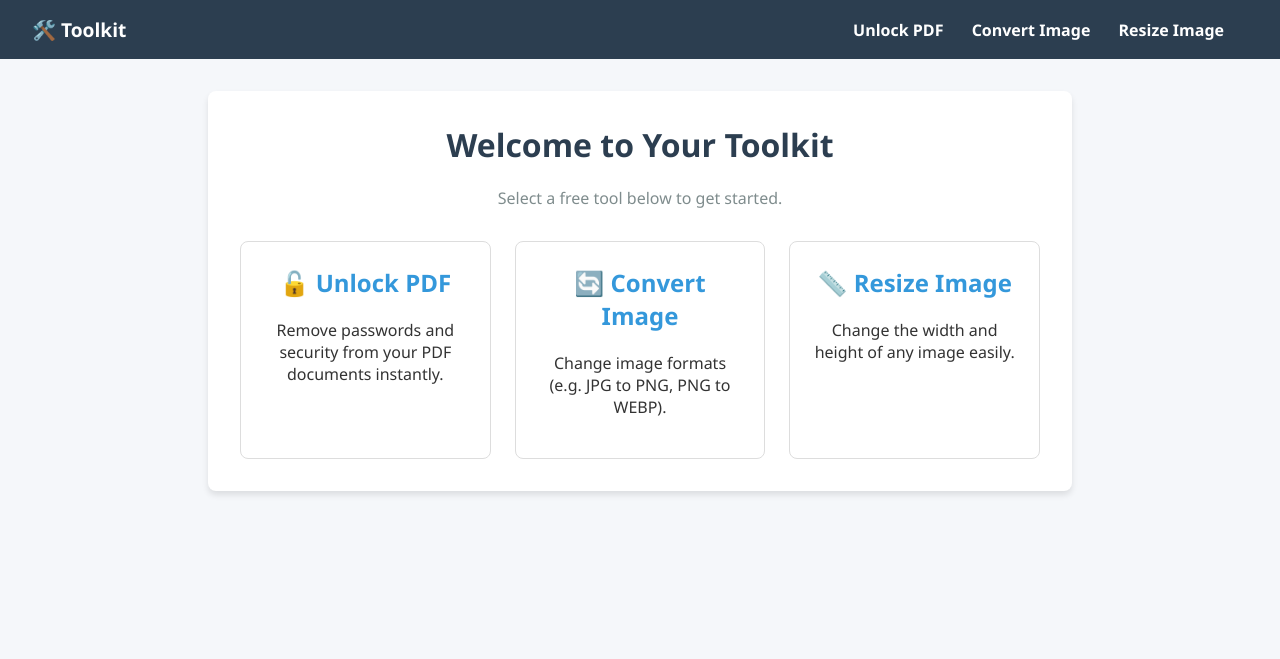
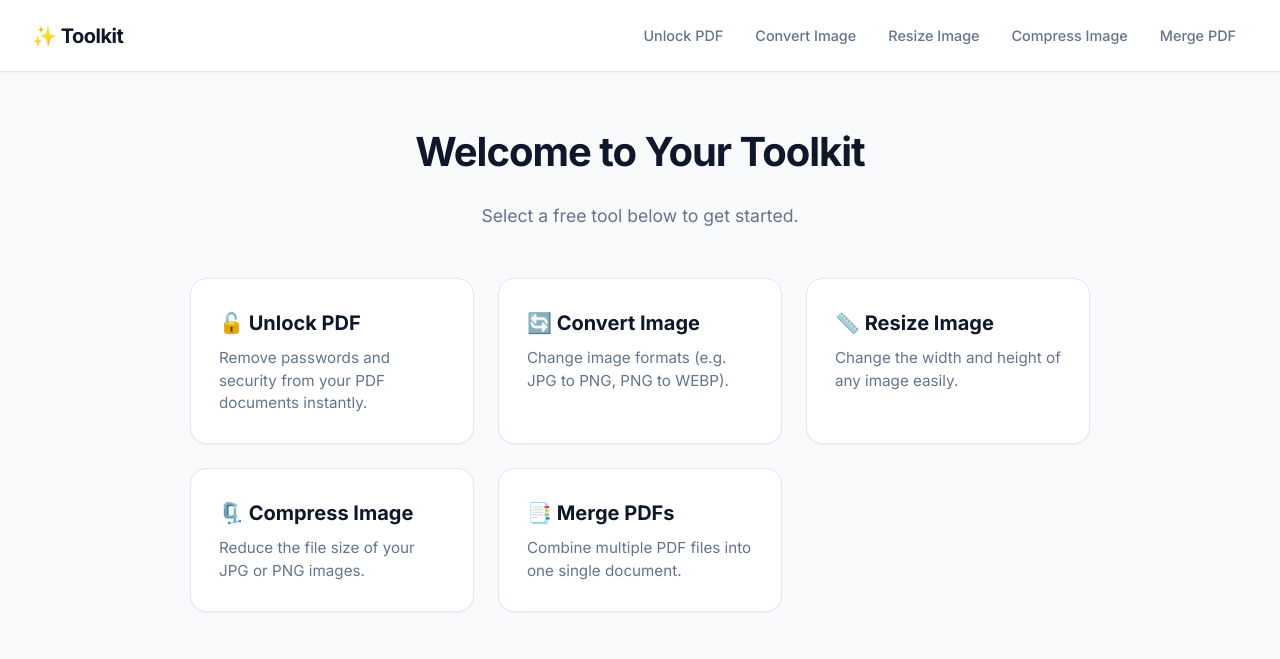
Before and after one commit to mathewsageorge/pdf-unlocker, a Flask app: page / in a window 1280 px wide. Shown: the top 659 px of the page. Run offline with Flask 3, Linux system fonts and the light colour scheme.

Commit message:
Massive modern UI overhaul

```diff
--- a/app.py
+++ b/app.py
@@ -150,5 +150,82 @@ def resize_image():
 
     return render_template('resize_image.html')
 
+@app.route('/compress-image', methods=['GET', 'POST'])
+def compress_image():
+    if request.method == 'POST':
+        if 'image_file' not in request.files:
+            flash('No file part')
+            return redirect(request.url)
+
+        file = request.files['image_file']
+        quality = request.form.get('quality', 60)
+
+        if file.filename == '':
+            flash('No selected file')
+            return redirect(request.url)
+
+        if file:
+            filename = secure_filename(file.filename)
+            input_filepath = os.path.join(UPLOAD_FOLDER, filename)
+            file.save(input_filepath)
+
+            try:
+                img = Image.open(input_filepath)
+                if img.mode in ('RGBA', 'P') and img.format in ('JPEG', 'JPG'):
+                    img = img.convert('RGB')
+
+                output_filename = f"compressed_{filename}"
+                output_filepath = os.path.join(UPLOAD_FOLDER, output_filename)
+
+                img.save(output_filepath, optimize=True, quality=int(quality))
+
+                return send_file(output_filepath, as_attachment=True, download_name=output_filename)
+            except Exception as e:
+                flash(f'An error occurred: {str(e)}')
+                return redirect(request.url)
+
+    return render_template('compress_image.html')
+
+@app.route('/merge-pdf', methods=['GET', 'POST'])
+def merge_pdf():
+    if request.method == 'POST':
+        files = request.files.getlist('pdf_files')
+
+        if not files or files[0].filename == '':
+            flash('No files selected')
+            return redirect(request.url)
+
+        try:
+            writer = PdfWriter()
+
+            for file in files:
+                if file and allowed_file(file.filename, {'pdf'}):
+                    filename = secure_filename(file.filename)
+                    filepath = os.path.join(UPLOAD_FOLDER, filename)
+                    file.save(filepath)
+
+                    reader = PdfReader(filepath)
+                    if reader.is_encrypted:
+                        flash(f'Cannot merge encrypted PDF: {filename}')
+                        return redirect(request.url)
+
+                    for page in reader.pages:
+                        writer.add_page(page)
+
+            output_filename = "merged_document.pdf"
+            output_filepath = os.path.join(UPLOAD_FOLDER, output_filename)
+
+            with open(output_filepath, "wb") as f:
+                writer.write(f)
+
+            return send_file(output_filepath, as_attachment=True, download_name=output_filename)
+        except Exception as e:
+            flash(f'An error occurred: {str(e)}')
+            return redirect(request.url)
+
+    return render_template('merge_pdf.html')
+
+
+
 if __name__ == '__main__':
     app.run(debug=True, port=5000)
--- a/templates/base.html
+++ b/templates/base.html
@@ -2,155 +2,336 @@
 <html lang="en">
 <head>
     <meta charset="UTF-8">
-    <meta name="viewport" content="width=device-width, initial-scale=1.0">
-    <title>{% block title %}Multi-Tool{% endblock %}</title>
+    <meta name="viewport" content="width=device-width, initial-scale=1.0, maximum-scale=1.0, user-scalable=no">
+    <title>{% block title %}Toolkit{% endblock %}</title>
+    <link rel="preconnect" href="https://fonts.googleapis.com">
+    <link rel="preconnect" href="https://fonts.gstatic.com" crossorigin>
+    <link href="https://fonts.googleapis.com/css2?family=Inter:wght@400;500;600;700&display=swap" rel="stylesheet">
     <style>
+        :root {
+            --bg-color: #f8fafc;
+            --surface-color: #ffffff;
+            --primary: #4f46e5;
+            --primary-hover: #4338ca;
+            --text-main: #0f172a;
+            --text-muted: #64748b;
+            --border-color: #e2e8f0;
+            --ring-color: rgba(79, 70, 229, 0.3);
+        }
+
         body {
-            font-family: 'Segoe UI', Tahoma, Geneva, Verdana, sans-serif;
-            background-color: #f5f7fa;
-            color: #333;
+            font-family: 'Inter', sans-serif;
+            background-color: var(--bg-color);
+            color: var(--text-main);
             margin: 0;
             padding: 0;
+            line-height: 1.6;
+            -webkit-font-smoothing: antialiased;
         }
+
+        /* Modern Navigation */
         nav {
-            background-color: #2c3e50;
-            color: white;
+            background-color: var(--surface-color);
             padding: 1rem 2rem;
             display: flex;
             justify-content: space-between;
             align-items: center;
+            border-bottom: 1px solid var(--border-color);
+            box-shadow: 0 1px 3px rgba(0,0,0,0.05);
+            position: sticky;
+            top: 0;
+            z-index: 100;
         }
-        nav a {
-            color: white;
+
+        .nav-brand {
+            font-size: 1.25rem;
+            font-weight: 700;
+            color: var(--text-main);
             text-decoration: none;
-            margin-right: 1.5rem;
-            font-weight: bold;
+            display: flex;
+            align-items: center;
+            gap: 0.5rem;
+            letter-spacing: -0.025em;
         }
-        nav a:hover {
-            text-decoration: underline;
+
+        .nav-links {
+            display: flex;
+            gap: 0.5rem;
         }
+
+        .nav-links a {
+            color: var(--text-muted);
+            text-decoration: none;
+            font-weight: 500;
+            font-size: 0.9rem;
+            padding: 0.5rem 0.75rem;
+            border-radius: 6px;
+            transition: all 0.2s ease;
+        }
+
+        .nav-links a:hover, .nav-links a.active {
+            color: var(--primary);
+            background-color: #f1f5f9;
+        }
+
+        /* Container & Cards */
         .container {
-            max-width: 800px;
-            margin: 2rem auto;
-            background-color: white;
-            padding: 2rem;
-            border-radius: 8px;
-            box-shadow: 0 4px 6px rgba(0, 0, 0, 0.1);
+            max-width: 900px;
+            margin: 3rem auto;
+            padding: 0 1.5rem;
         }
+
+        .content-box {
+            background-color: var(--surface-color);
+            padding: 2.5rem;
+            border-radius: 16px;
+            box-shadow: 0 4px 6px -1px rgba(0, 0, 0, 0.05), 0 2px 4px -1px rgba(0, 0, 0, 0.03);
+            border: 1px solid var(--border-color);
+            max-width: 500px;
+            margin: 0 auto;
+        }
+
         h1 {
+            color: var(--text-main);
+            margin-top: 0;
+            font-size: 1.75rem;
+            font-weight: 700;
+            margin-bottom: 1.5rem;
             text-align: center;
-            color: #2c3e50;
-            margin-top: 0;
+            letter-spacing: -0.025em;
         }
+
+        /* Forms */
         .form-group {
             margin-bottom: 1.5rem;
         }
+
         label {
             display: block;
             margin-bottom: 0.5rem;
-            font-weight: bold;
+            font-weight: 600;
+            font-size: 0.9rem;
+            color: var(--text-main);
         }
+
         input[type="file"],
         input[type="text"],
         input[type="password"],
         input[type="number"],
         select {
             width: 100%;
+            padding: 0.75rem 1rem;
+            border: 1px solid var(--border-color);
+            border-radius: 8px;
+            background-color: var(--bg-color);
+            box-sizing: border-box;
+            font-family: inherit;
+            font-size: 0.95rem;
+            color: var(--text-main);
+            transition: all 0.2s;
+        }
+
+        input:focus, select:focus {
+            outline: none;
+            border-color: var(--primary);
+            box-shadow: 0 0 0 3px var(--ring-color);
+            background-color: var(--surface-color);
+        }
+
+        input[type="file"] {
             padding: 0.5rem;
-            border: 1px solid #ccc;
-            border-radius: 4px;
-            box-sizing: border-box;
+            background-color: var(--surface-color);
         }
+
+        input[type="file"]::file-selector-button {
+            background-color: #f1f5f9;
+            border: 1px solid var(--border-color);
+            border-radius: 6px;
+            padding: 0.4rem 0.8rem;
+            font-weight: 600;
+            font-size: 0.85rem;
+            color: var(--text-main);
+            cursor: pointer;
+            transition: all 0.2s;
+            margin-right: 1rem;
+        }
+
+        input[type="file"]::file-selector-button:hover {
+            background-color: #e2e8f0;
+        }
+
+        small {
+            display: block;
+            margin-top: 0.5rem;
+            color: var(--text-muted);
+            font-size: 0.85rem;
+        }
+
+        /* Buttons */
         button {
             width: 100%;
-            padding: 0.75rem;
-            background-color: #3498db;
+            padding: 0.875rem;
+            background: linear-gradient(135deg, var(--primary) 0%, #6366f1 100%);
             color: white;
             border: none;
-            border-radius: 4px;
+            border-radius: 8px;
             font-size: 1rem;
+            font-weight: 600;
             cursor: pointer;
-            transition: background-color 0.3s;
+            transition: all 0.2s ease;
+            box-shadow: 0 4px 6px -1px rgba(79, 70, 229, 0.2);
+            margin-top: 0.5rem;
         }
+
         button:hover {
-            background-color: #2980b9;
+            transform: translateY(-1px);
+            box-shadow: 0 6px 8px -1px rgba(79, 70, 229, 0.3);
+            background: linear-gradient(135deg, var(--primary-hover) 0%, #4f46e5 100%);
         }
+
+        button:active {
+            transform: translateY(0);
+        }
+
+        /* Flashes */
         .flashes {
             list-style-type: none;
             padding: 0;
-            margin-bottom: 1rem;
+            margin-bottom: 1.5rem;
+            max-width: 500px;
+            margin: 0 auto 1.5rem auto;
         }
+
         .flashes li {
-            background-color: #f8d7da;
-            color: #721c24;
-            padding: 0.75rem;
-            border-radius: 4px;
-            margin-bottom: 0.5rem;
-            border: 1px solid #f5c6cb;
+            background-color: #fee2e2;
+            color: #991b1b;
+            padding: 1rem;
+            border-radius: 8px;
+            border: 1px solid #f87171;
             font-size: 0.9rem;
+            font-weight: 500;
         }
+
+        /* Dashboard Grid */
         .grid {
             display: grid;
-            grid-template-columns: repeat(auto-fit, minmax(200px, 1fr));
+            grid-template-columns: repeat(auto-fill, minmax(280px, 1fr));
             gap: 1.5rem;
             margin-top: 2rem;
         }
+
         .card {
-            border: 1px solid #ddd;
-            border-radius: 8px;
-            padding: 1.5rem;
-            text-align: center;
+            background-color: var(--surface-color);
+            border: 1px solid var(--border-color);
+            border-radius: 16px;
+            padding: 1.75rem;
+            text-align: left;
             text-decoration: none;
             color: inherit;
-            transition: transform 0.2s, box-shadow 0.2s;
+            transition: all 0.3s ease;
+            box-shadow: 0 1px 2px rgba(0,0,0,0.05);
+            display: flex;
+            flex-direction: column;
         }
+
         .card:hover {
-            transform: translateY(-5px);
-            box-shadow: 0 6px 12px rgba(0,0,0,0.1);
-            border-color: #3498db;
+            transform: translateY(-4px);
+            box-shadow: 0 10px 15px -3px rgba(0,0,0,0.05), 0 4px 6px -2px rgba(0,0,0,0.025);
+            border-color: #cbd5e1;
         }
+
         .card h2 {
             margin-top: 0;
-            color: #3498db;
+            color: var(--text-main);
+            font-size: 1.25rem;
+            margin-bottom: 0.5rem;
+            display: flex;
+            align-items: center;
+            gap: 0.75rem;
         }
 
-        /* Mobile Friendly Adjustments */
+        .card p {
+            margin: 0;
+            color: var(--text-muted);
+            font-size: 0.95rem;
+            line-height: 1.5;
+        }
+
+        .dashboard-header {
+            text-align: center;
+            margin-bottom: 3rem;
+        }
+
+        .dashboard-header h1 {
+            font-size: 2.5rem;
+            margin-bottom: 0.5rem;
+        }
+
+        .dashboard-header p {
+            color: var(--text-muted);
+            font-size: 1.1rem;
+        }
+
+        /* Super Mobile Friendly Adjustments */
         @media (max-width: 600px) {
             nav {
                 flex-direction: column;
+                align-items: stretch;
+                padding: 1rem;
                 gap: 1rem;
-                text-align: center;
-                padding: 1rem;
             }
-            nav div:last-child {
-                display: flex;
-                flex-wrap: wrap;
+
+            .nav-brand {
                 justify-content: center;
-                gap: 0.75rem;
             }
-            nav a {
-                margin-right: 0;
-                font-size: 0.9rem;
+
+            .nav-links {
+                /* Make it horizontally scrollable on mobile! */
+                overflow-x: auto;
+                padding-bottom: 0.5rem;
+                justify-content: flex-start;
+                -webkit-overflow-scrolling: touch;
+                scrollbar-width: none; /* Firefox */
             }
+
+            .nav-links::-webkit-scrollbar {
+                display: none; /* Safari/Chrome */
+            }
+
+            .nav-links a {
+                white-space: nowrap;
+                background-color: #f1f5f9;
+                border: 1px solid var(--border-color);
+            }
+
             .container {
-                margin: 1rem;
+                margin: 1.5rem auto;
+            }
+
+            .content-box {
                 padding: 1.5rem;
+                border-radius: 12px;
             }
+
             .flex-mobile-column {
                 flex-direction: column !important;
+            }
+
+            .dashboard-header h1 {
+                font-size: 2rem;
             }
         }
     </style>
 </head>
 <body>
     <nav>
-        <div>
-            <a href="/" style="font-size: 1.2rem; font-weight: bolder;">🛠️ Toolkit</a>
-        </div>
-        <div>
+        <a href="/" class="nav-brand">✨ Toolkit</a>
+        <div class="nav-links">
             <a href="/unlock-pdf">Unlock PDF</a>
             <a href="/convert-image">Convert Image</a>
             <a href="/resize-image">Resize Image</a>
+            <a href="/compress-image">Compress Image</a>
+            <a href="/merge-pdf">Merge PDF</a>
         </div>
     </nav>
     <div class="container">
--- a/templates/convert_image.html
+++ b/templates/convert_image.html
@@ -3,6 +3,7 @@
 {% block title %}Convert Image Format{% endblock %}
 
 {% block content %}
+<div class="content-box">
     <h1>Convert Image Format</h1>
     <form method="POST" enctype="multipart/form-data">
         <div class="form-group">
@@ -23,4 +24,5 @@
 
         <button type="submit">Convert and Download</button>
     </form>
+</div>
 {% endblock %}
--- a/templates/index.html
+++ b/templates/index.html
@@ -3,8 +3,10 @@
 {% block title %}Free Online Tools{% endblock %}
 
 {% block content %}
-    <h1>Welcome to Your Toolkit</h1>
-    <p style="text-align: center; color: #7f8c8d;">Select a free tool below to get started.</p>
+    <div class="dashboard-header">
+        <h1>Welcome to Your Toolkit</h1>
+        <p>Select a free tool below to get started.</p>
+    </div>
 
     <div class="grid">
         <a href="/unlock-pdf" class="card">
@@ -21,5 +23,15 @@
             <h2>📏 Resize Image</h2>
             <p>Change the width and height of any image easily.</p>
         </a>
+
+        <a href="/compress-image" class="card">
+            <h2>🗜️ Compress Image</h2>
+            <p>Reduce the file size of your JPG or PNG images.</p>
+        </a>
+
+        <a href="/merge-pdf" class="card">
+            <h2>📑 Merge PDFs</h2>
+            <p>Combine multiple PDF files into one single document.</p>
+        </a>
     </div>
 {% endblock %}
--- a/templates/resize_image.html
+++ b/templates/resize_image.html
@@ -3,6 +3,7 @@
 {% block title %}Resize Image{% endblock %}
 
 {% block content %}
+<div class="content-box">
     <h1>Resize Image</h1>
     <form method="POST" enctype="multipart/form-data">
         <div class="form-group">
@@ -23,4 +24,5 @@
 
         <button type="submit">Resize and Download</button>
     </form>
+</div>
 {% endblock %}
--- a/templates/unlock_pdf.html
+++ b/templates/unlock_pdf.html
@@ -3,6 +3,7 @@
 {% block title %}Unlock PDF{% endblock %}
 
 {% block content %}
+<div class="content-box">
     <h1>Unlock PDF</h1>
     <form method="POST" enctype="multipart/form-data">
         <div class="form-group">
@@ -17,4 +18,5 @@
 
         <button type="submit">Unlock and Download</button>
     </form>
+</div>
 {% endblock %}
```
Also changed, not shown: templates/compress_image.html (added, +26 -0 lines), templates/merge_pdf.html (added, +18 -0 lines).
